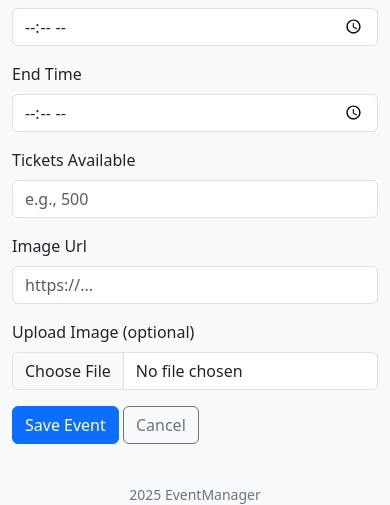
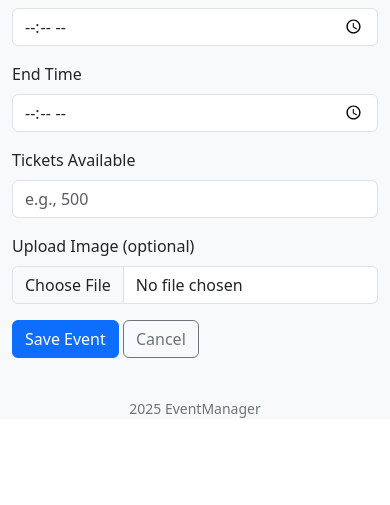
Before and after one commit to vinnie-everton/iab207-at2, a Flask app: page /create in a window 390 px wide. Shown: the part 650-1155 px from the top of the page. After the commit the page ends 1068 px from the top, so only its background shows below. Run offline with Flask 3, Linux system fonts and the light colour scheme; a user stored in the database is signed in; some libraries are stand-ins or nearby versions.

Commit message:
relacforedit and url delete
stuff

```diff
--- a/a2_starter_code/projectfile/website/forms.py
+++ b/a2_starter_code/projectfile/website/forms.py
@@ -2,6 +2,7 @@ from flask_wtf import FlaskForm
 from wtforms.fields import TextAreaField, SubmitField, StringField, PasswordField, IntegerField, SelectField, DateField, TimeField, FileField
 from wtforms.validators import InputRequired, Length, Email, EqualTo
 from flask_wtf.file import FileField, FileAllowed, FileRequired
+from wtforms.validators import Optional
 
 # creates the login information
 class LoginForm(FlaskForm):
@@ -38,9 +39,27 @@ class EventForm(FlaskForm):
     eStart = TimeField("Start Time", format='%H:%M', validators=[InputRequired()])
     eEnd   = TimeField("End Time",   format='%H:%M', validators=[InputRequired()])
     eTickets = IntegerField("Tickets Available", validators=[InputRequired()])
-    eImageUrl = StringField("Image Url", validators=[InputRequired(), Length(max=200)])
     eImageFile = FileField("Upload Image (optional)", validators=[FileAllowed(['jpg', 'png', 'jpeg'], 'Images only!')])
     submit = SubmitField("Save Event")
+
+def relax_for_edit(form):
+    """
+    Replaces InputRequired validators with Optional() so blank fields
+    don't break validation during edit.
+    """
+    for fname in [
+        "eName", "eDesc", "eVenue", "eDate",
+        "eStart", "eEnd", "eTickets", "eImageFile"
+    ]:
+        field = getattr(form, fname, None)
+        if field:
+            # Remove InputRequired validators
+            field.validators = [
+                v for v in field.validators
+                if v.__class__.__name__ != "InputRequired"
+            ]
+            # Add Optional to allow blanks
+            field.validators.append(Optional())
 
 
 class CommentForm(FlaskForm):
--- a/a2_starter_code/projectfile/website/templates/create.html
+++ b/a2_starter_code/projectfile/website/templates/create.html
@@ -52,11 +52,6 @@
                 {{ form.eTickets(class="form-control", placeholder="e.g., 500") }}
             </div>
 
-            <div class="col-md-6">
-                {{ form.eImageUrl.label(class="form-label") }}
-                {{ form.eImageUrl(class="form-control", placeholder="https://...") }}
-            </div>
-
             <div class="col-12">
                 {{ form.eImageFile.label(class="form-label") }}
                 {{ form.eImageFile(class="form-control") }}
--- a/a2_starter_code/projectfile/website/views.py
+++ b/a2_starter_code/projectfile/website/views.py
@@ -1,6 +1,6 @@
 from flask import Blueprint, render_template, url_for, flash, redirect, request, abort
 from flask_login import login_required, current_user
-from .forms import BookingForm, CommentForm
+from .forms import BookingForm, CommentForm, relax_for_edit
 from .models import Order, Comment
 from .import db
 from datetime import datetime, date, time
@@ -154,7 +154,7 @@ def create():
             starttime=start_dt,
             endtime=end_dt,
             numticket=form.eTickets.data,
-            image=form.eImageUrl.data,
+            image=form.eImageFile.data,
             owner_id=current_user.id,
             status=status
 
@@ -190,6 +190,10 @@ def edit_event(event_id):
         return redirect(url_for('main.event'))
 
     form = EventForm(obj=event)
+
+    relax_for_edit(form)
+
+
     if form.validate_on_submit():
         event.eventname = form.eName.data
         event.description = form.eDesc.data
@@ -200,10 +204,10 @@ def edit_event(event_id):
         event.starttime = event_dt
         event.endtime   = datetime.combine(form.eDate.data, form.eEnd.data or time.max)
         event.numticket = form.eTickets.data
-        event.image = form.eImageUrl.data
+        event.image = form.eImageFile.data
 
         # Logic for EVENT STATUS
-        if event.eventdate < date.today():
+        if event.eventdate.date() < date.today():
             event.status = 'Inactive'
         elif event.numticket == 0:
             event.status = 'Sold Out'
```
Also changed, not shown: a2_starter_code/projectfile/instance/sitedata.sqlite.
